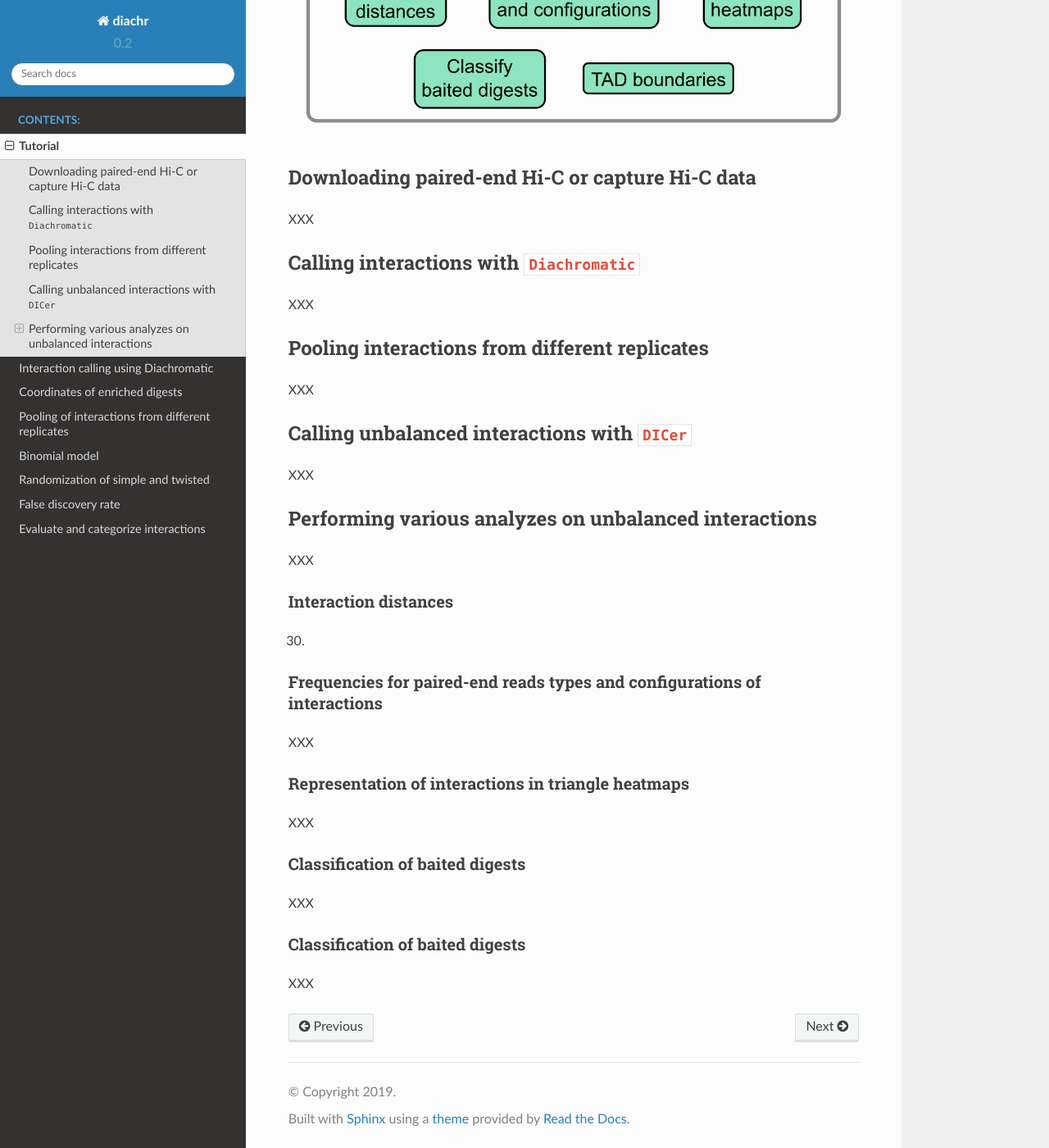
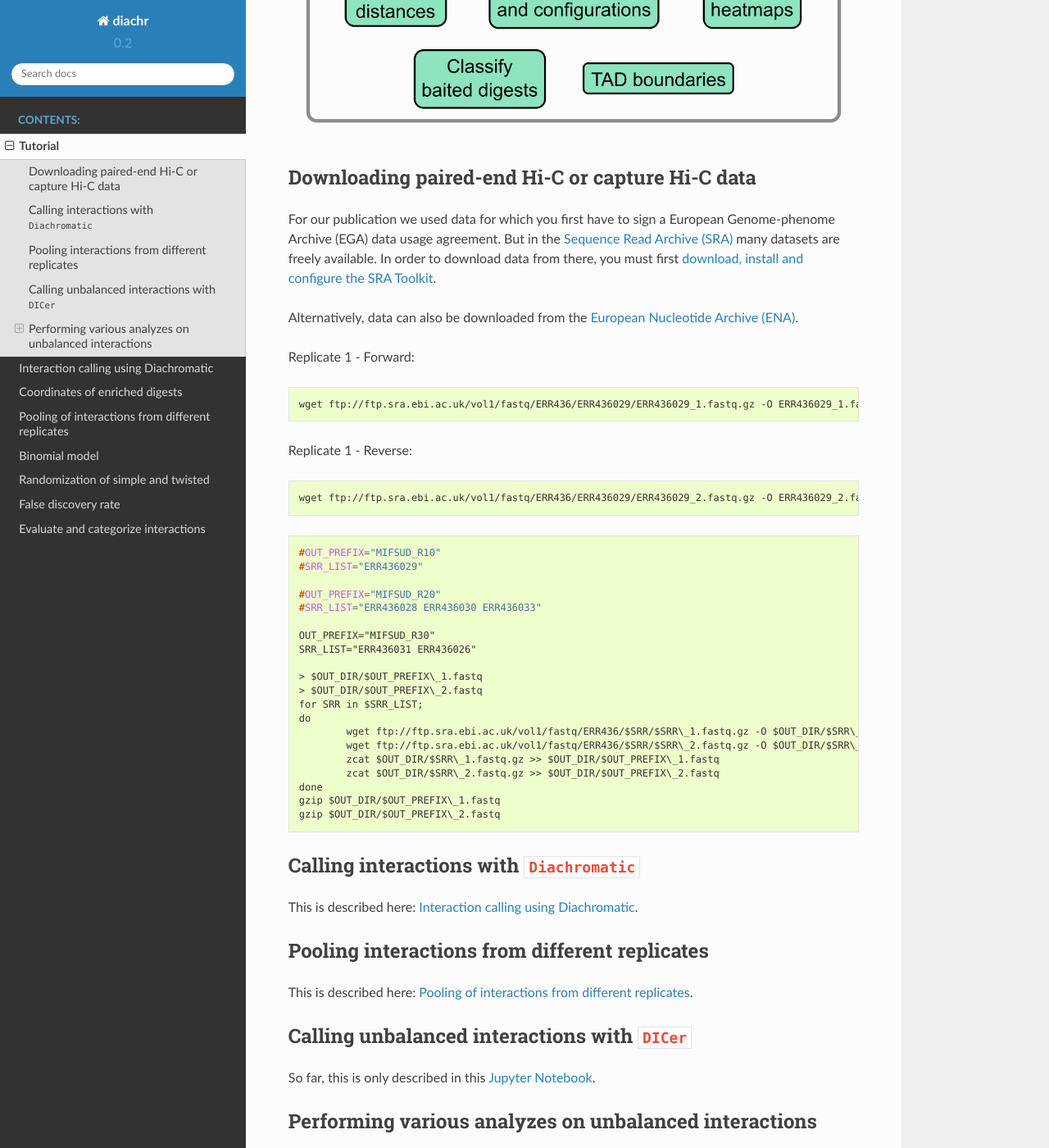
Before and after one commit to hansenp/diachrscripts, a Sphinx documentation site: the page built from docs/tutorial.rst, in a window 1280 px wide and 1400 px high, scrolled down 1217 px. Shown: the whole window at 82% size. Built offline with Sphinx 7.4.7 and the Read the Docs theme 2.0.0, drawn with Linux system fonts in a browser that asks for light colours; some of the changed text lies outside the part shown.

Commit message:
Worked on RTD tutorial.

```diff
--- a/docs/index.rst
+++ b/docs/index.rst
@@ -17,6 +17,8 @@ to analyze interactions with respect to the four counts.
 The tutorial provides an overview of the entire workflow and possible
 analyzes is therefore a good starting point for your own analyzes.
 
+_RST_tutorial
+
 .. toctree::
    :maxdepth: 2
    :caption: Contents:
--- a/docs/tutorial.rst
+++ b/docs/tutorial.rst
@@ -14,53 +14,103 @@ analyzes of interactions with unbalanced read counts that can be performed in Ju
 Downloading paired-end Hi-C or capture Hi-C data
 ************************************************
 
-XXX
+For our publication we used data for which you first have to sign a European Genome-phenome Archive (EGA) data usage
+agreement. But in the `Sequence Read Archive (SRA) <https://www.ncbi.nlm.nih.gov/sra/docs/>`_ many datasets are freely
+available. In order to download data from there, you must first
+`download, install and configure the SRA Toolkit <https://github.com/ncbi/sra-tools/wiki/02.-Installing-SRA-Toolkit>`_.
+
+Alternatively, data can also be downloaded from the `European Nucleotide Archive (ENA) <https://www.ebi.ac.uk/ena/browser/home>`_.
+
+Replicate 1 - Forward:
+
+.. code-block:: console
+
+    wget ftp://ftp.sra.ebi.ac.uk/vol1/fastq/ERR436/ERR436029/ERR436029_1.fastq.gz -O ERR436029_1.fastq.gz
+
+Replicate 1 - Reverse:
+
+.. code-block:: console
+
+    wget ftp://ftp.sra.ebi.ac.uk/vol1/fastq/ERR436/ERR436029/ERR436029_2.fastq.gz -O ERR436029_2.fastq.gz
+
+.. code-block:: console
+
+    #OUT_PREFIX="MIFSUD_R10"
+    #SRR_LIST="ERR436029"
+
+    #OUT_PREFIX="MIFSUD_R20"
+    #SRR_LIST="ERR436028 ERR436030 ERR436033"
+
+    OUT_PREFIX="MIFSUD_R30"
+    SRR_LIST="ERR436031 ERR436026"
+
+    > $OUT_DIR/$OUT_PREFIX\_1.fastq
+    > $OUT_DIR/$OUT_PREFIX\_2.fastq
+    for SRR in $SRR_LIST;
+    do
+            wget ftp://ftp.sra.ebi.ac.uk/vol1/fastq/ERR436/$SRR/$SRR\_1.fastq.gz -O $OUT_DIR/$SRR\_1.fastq.gz
+            wget ftp://ftp.sra.ebi.ac.uk/vol1/fastq/ERR436/$SRR/$SRR\_2.fastq.gz -O $OUT_DIR/$SRR\_2.fastq.gz
+            zcat $OUT_DIR/$SRR\_1.fastq.gz >> $OUT_DIR/$OUT_PREFIX\_1.fastq
+            zcat $OUT_DIR/$SRR\_2.fastq.gz >> $OUT_DIR/$OUT_PREFIX\_2.fastq
+    done
+    gzip $OUT_DIR/$OUT_PREFIX\_1.fastq
+    gzip $OUT_DIR/$OUT_PREFIX\_2.fastq
 
 ******************************************
 Calling interactions with ``Diachromatic``
 ******************************************
 
-XXX
+This is described here: :ref:`RST_Interaction_calling`.
 
 **********************************************
 Pooling interactions from different replicates
 **********************************************
 
-XXX
+This is described here: :ref:`RST_Combining_interactions`.
 
 **********************************************
 Calling unbalanced interactions with ``DICer``
 **********************************************
 
-XXX
+So far, this is only described in this
+`Jupyter Notebook <https://github.com/TheJacksonLaboratory/diachrscripts/blob/develop/jupyter_notebooks/Demonstration_of_DICer.ipynb>`__.
+
 
 ******************************************************
 Performing various analyzes on unbalanced interactions
 ******************************************************
 
-XXX
+We have implemented all analyzes following the calling of unbalanced interactions in different Jupyter Notebooks.
 
 Interaction distances
 =====================
 
-XXX.
+See this
+`motebook <https://github.com/TheJacksonLaboratory/diachrscripts/blob/develop/jupyter_notebooks/interaction_frequency_distance_analysis.ipynb>`__
+and this
+`one <https://github.com/TheJacksonLaboratory/diachrscripts/blob/develop/jupyter_notebooks/interaction_frequency_distance_analysis_2.ipynb>`__.
 
-Frequencies for paired-end reads types and configurations of interactions
-=========================================================================
 
-XXX
+Frequencies of read types and configurations of interactions
+============================================================
+
+See this
+`motebook <https://github.com/TheJacksonLaboratory/diachrscripts/blob/develop/jupyter_notebooks/read_pair_and_interaction_types.ipynb>`__.
 
 Representation of interactions in triangle heatmaps
 ===================================================
 
-XXX
+See this
+`motebook <https://github.com/TheJacksonLaboratory/diachrscripts/blob/develop/jupyter_notebooks/dtvis.ipynb>`__.
 
 Classification of baited digests
 ================================
 
-XXX
+See this
+`motebook <https://github.com/TheJacksonLaboratory/diachrscripts/blob/develop/jupyter_notebooks/interactions_at_baited_digests_select_baited_digests.ipynb>`__.
 
-Classification of baited digests
-================================
+TAD boundaries
+==============
 
-XXX
+See this
+`motebook <https://github.com/TheJacksonLaboratory/diachrscripts/blob/develop/jupyter_notebooks/tad_boundaries.ipynb>`__.
```
Also changed, not shown: docs/interaction_calling.rst (+7 -7 lines), 2 other files.
